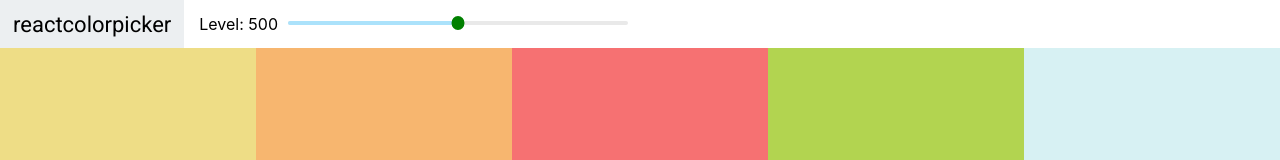
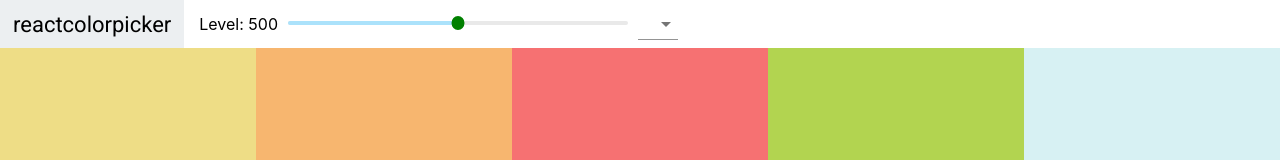
Before and after one commit to bdushimi/atlp-react-level-up, a React (Create React App) app in the folder colors/: page / in a window 1280 px wide. Shown: the top 160 px of the page. Built offline with nearby package versions, Linux system fonts and the light colour scheme.

Commit message:
Adds Material UI

```diff
--- a/colors/package.json
+++ b/colors/package.json
@@ -3,6 +3,7 @@
   "version": "0.1.0",
   "private": true,
   "dependencies": {
+    "@material-ui/core": "^4.12.3",
     "@testing-library/jest-dom": "^5.11.4",
     "@testing-library/react": "^11.1.0",
     "@testing-library/user-event": "^12.1.10",
--- a/colors/src/Navbar.js
+++ b/colors/src/Navbar.js
@@ -1,4 +1,5 @@
 import React, { Component } from 'react'
+import Select from "@material-ui/core/Select"
 import 'rc-slider/assets/index.css';
 import "./Navbar.css";
 import Slider from 'rc-slider';
@@ -25,6 +26,9 @@ export default class Navbar extends Component {
                         />
                     </div>
                 </div>
+                <div className="select-container">
+                    <Select />
+                </div>
             </header>
         )
     }
```
Also changed, not shown: 1 other file (tests, documents, lock files or other folders).
